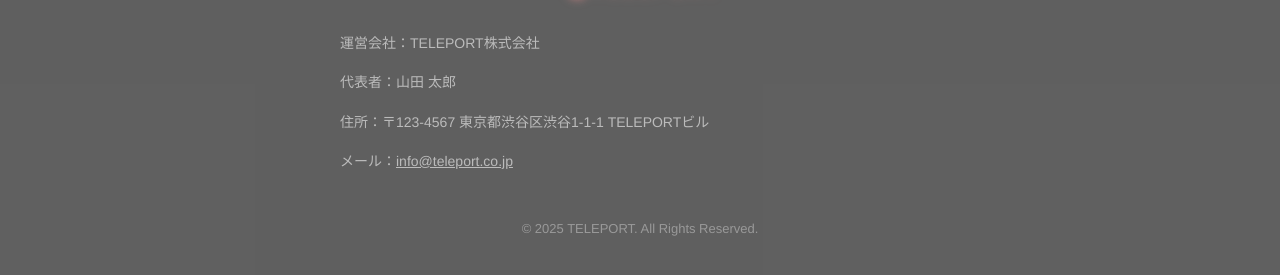
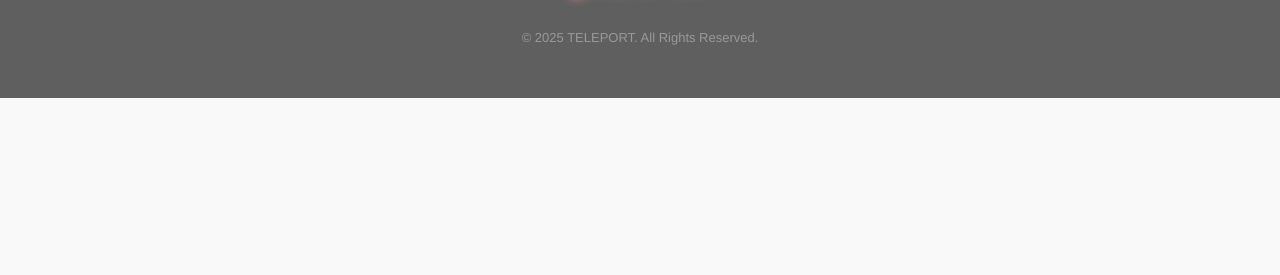
Before and after one commit to k-yanagimachi/k-yanagimachi.github.io, a plain HTML site: page payment.html in a window 1280 px wide. Shown: the part 679-954 px from the top of the page. After the commit the page ends 800 px from the top, so only its background shows below. Drawn offline with nearby package versions, Linux system fonts and the light colour scheme.

Commit message:
Update payment.html

```diff
--- a/payment.html
+++ b/payment.html
@@ -61,12 +61,12 @@
                 </a>
             </div>
 
-            <div class="tp-footer__company">
+            <!-- <div class="tp-footer__company">
                 <p>運営会社：TELEPORT株式会社</p>
                 <p>代表者：山田 太郎</p>
                 <p>住所：〒123-4567 東京都渋谷区渋谷1-1-1 TELEPORTビル</p>
                 <p>メール：<a href="mailto:info@teleport.co.jp">info@teleport.co.jp</a></p>
-            </div>
+            </div> -->
 
             <div class="tp-footer__copy">
                 <p>&copy; 2025 TELEPORT. All Rights Reserved.</p>
```
